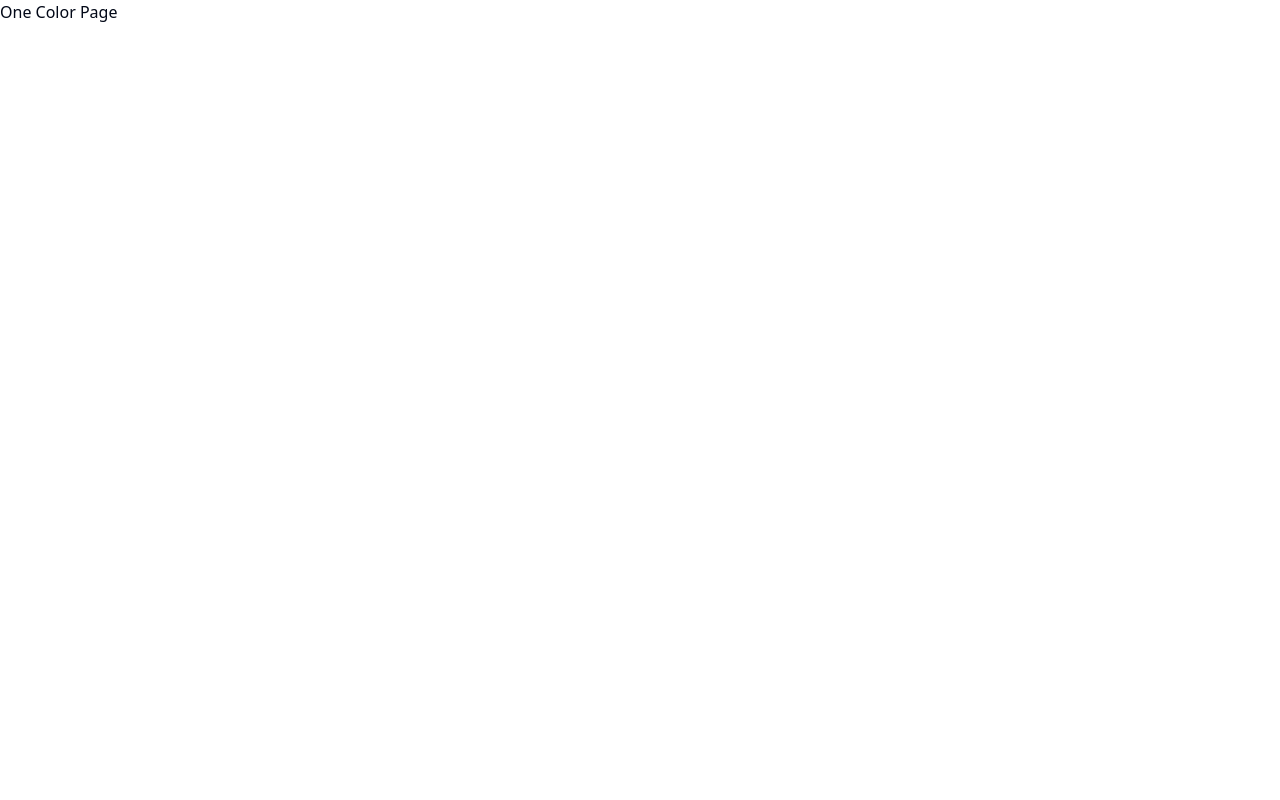
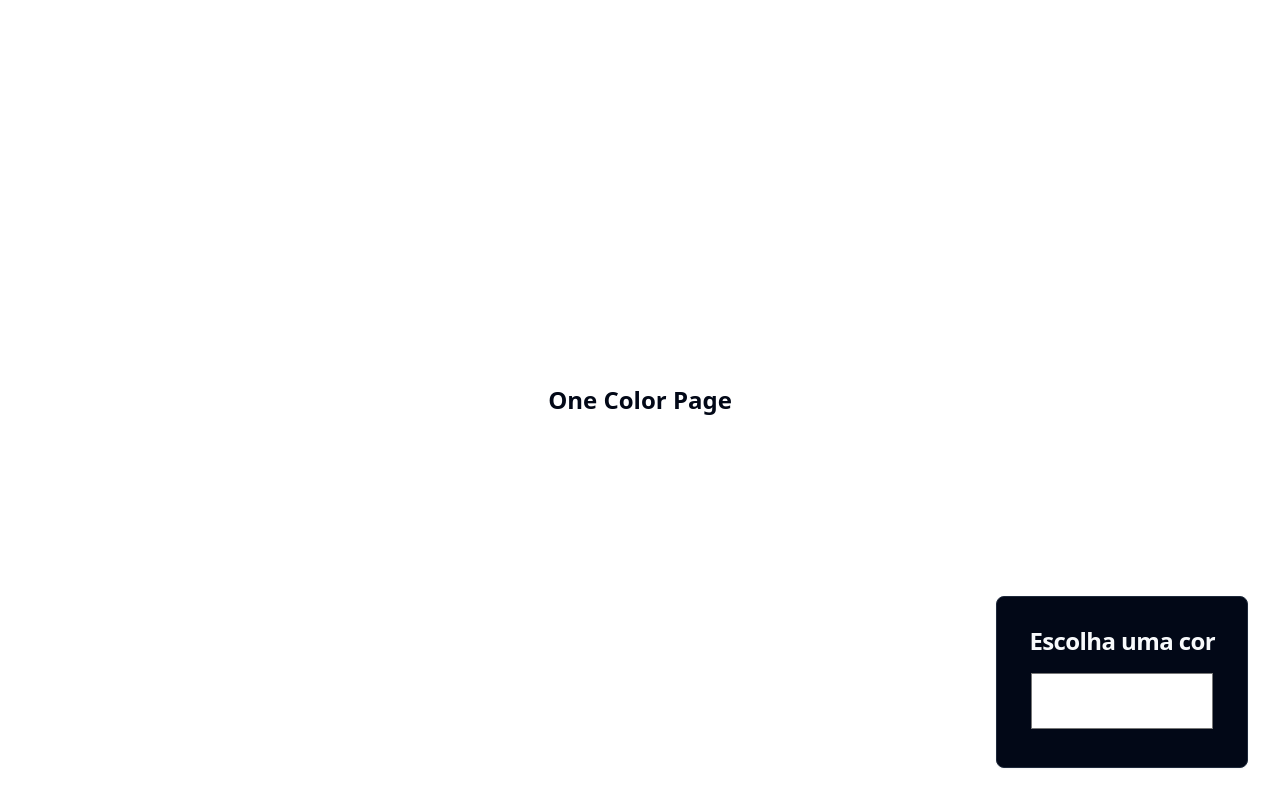
Before and after one commit to Poveii/one-color-page, a React (Vite) app: page / in a window 1280 px wide. Built offline with nearby package versions, Linux system fonts and the light colour scheme.

Commit message:
feat: Add Card and his fade out

```diff
--- a/src/App.tsx
+++ b/src/App.tsx
@@ -1,7 +1,49 @@
+import { ChangeEvent, useState } from "react"
+import {
+  Card,
+  CardContent,
+  CardTitle,
+} from "@/components/ui/card"
+
 function App() {
+  const [color, setColor] = useState("#FFFFFF")
+  const [isMouseActive, setIsMouseActive] = useState(true)
+
+  const handleChange = (e: ChangeEvent<HTMLInputElement>) => {
+    setColor(e.target.value)
+  }
+
+  function handleMouseMovement() {
+    setTimeout(() => {
+      setIsMouseActive(false)
+    }, 5000);
+    setIsMouseActive(true)
+  }
+
   return (
-    <div>
-      One Color Page
+    <div
+      className={"h-screen grid place-content-center relative " + (isMouseActive ? "group" : "cursor-none")}
+      style={{ backgroundColor: color }}
+      onMouseMove={handleMouseMovement}
+    >
+      <h1
+        className="font-bold text-2xl opacity-0 invisible transition-all group-hover:opacity-100 group-hover:visible"
+      >
+        One Color Page
+      </h1>
+
+      <Card className="absolute right-8 bottom-8 p-8 space-y-4 dark opacity-0 invisible group-hover:opacity-100 group-hover:visible transition-all">
+        <CardTitle>Escolha uma cor</CardTitle>
+        <CardContent className="p-0">
+          <input
+            type="color"
+            id="background"
+            onChange={handleChange}
+            value={color}
+            className="appearance-none w-full h-16 bg-transparent border-none cursor-pointer rounded-lg"
+          />
+        </CardContent>
+      </Card>
     </div>
   )
 }
```
